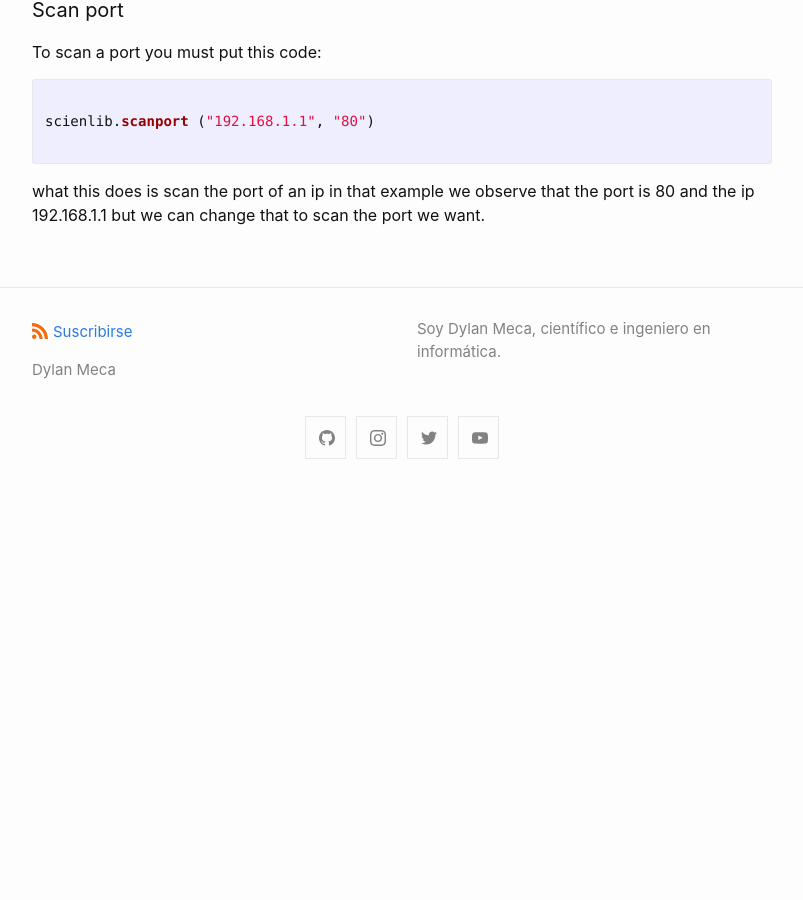
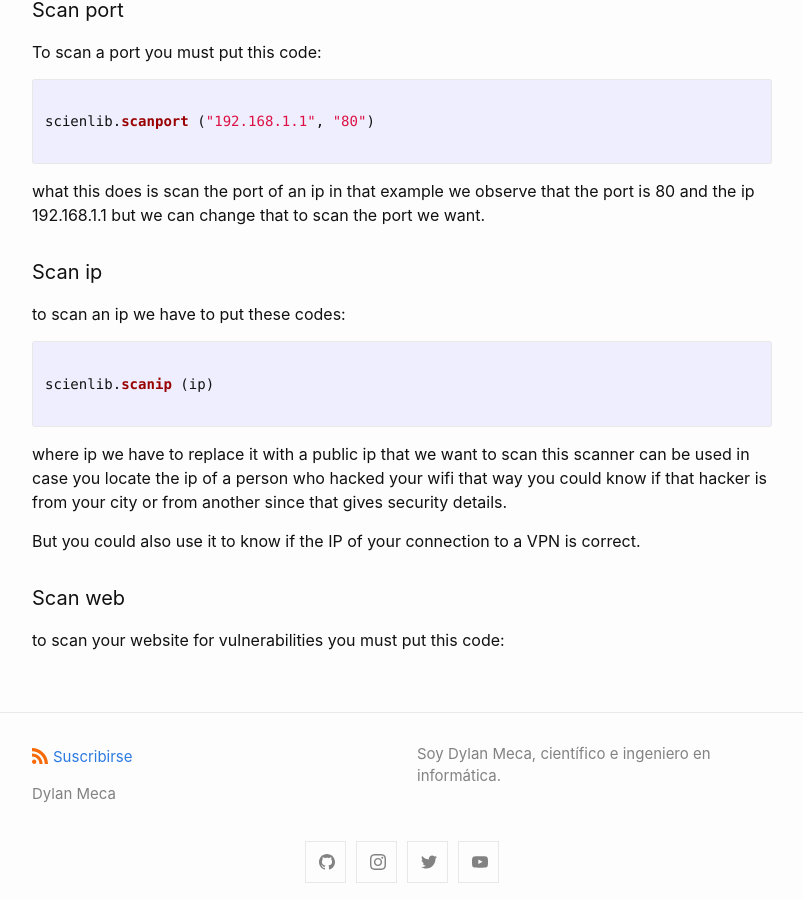
Before and after one commit to dylanmeca/dylanmeca.github.io, a Jekyll site: the page built from _posts/2021-04-28-scienlib-documentation.md, in a window 1280 px wide and 900 px high, scrolled down 2961 px. Shown: the whole window, without its empty margins (238-1041 px from the left). Built offline with Jekyll 4.4.1, drawn with Linux system fonts in a browser that asks for light colours; a script that is not in the unit is left out; comment, search, counter and statistics services are not loaded; before the commit the page ends 3455 px from its top, so only the background shows below that.

Commit message:
Update 2021-04-28-scienlib-documentation.md

````diff
--- a/_posts/2021-04-28-scienlib-documentation.md
+++ b/_posts/2021-04-28-scienlib-documentation.md
@@ -132,3 +132,21 @@ scienlib.scanport ("192.168.1.1", "80")
 ```
 
 what this does is scan the port of an ip in that example we observe that the port is 80 and the ip 192.168.1.1 but we can change that to scan the port we want.
+
+#### Scan ip
+
+to scan an ip we have to put these codes:
+
+```python
+
+scienlib.scanip (ip)
+
+```
+
+where ip we have to replace it with a public ip that we want to scan this scanner can be used in case you locate the ip of a person who hacked your wifi that way you could know if that hacker is from your city or from another since that gives security details.
+
+But you could also use it to know if the IP of your connection to a VPN is correct.
+
+#### Scan web
+
+to scan your website for vulnerabilities you must put this code:
````
